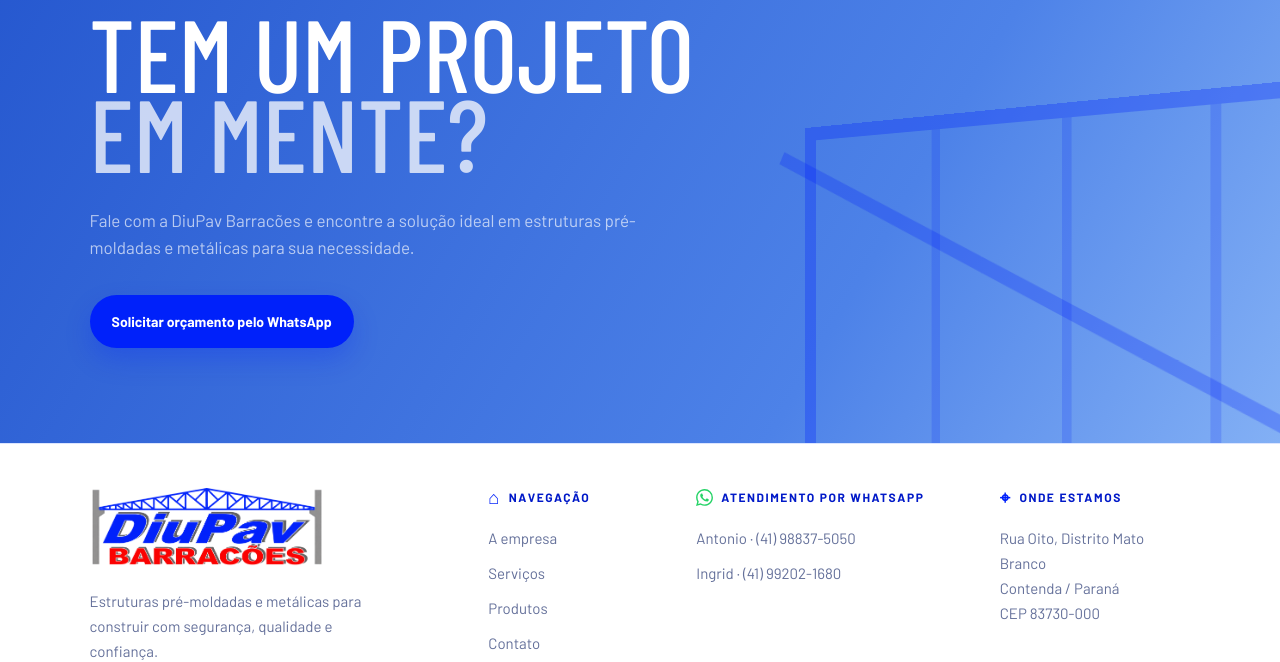
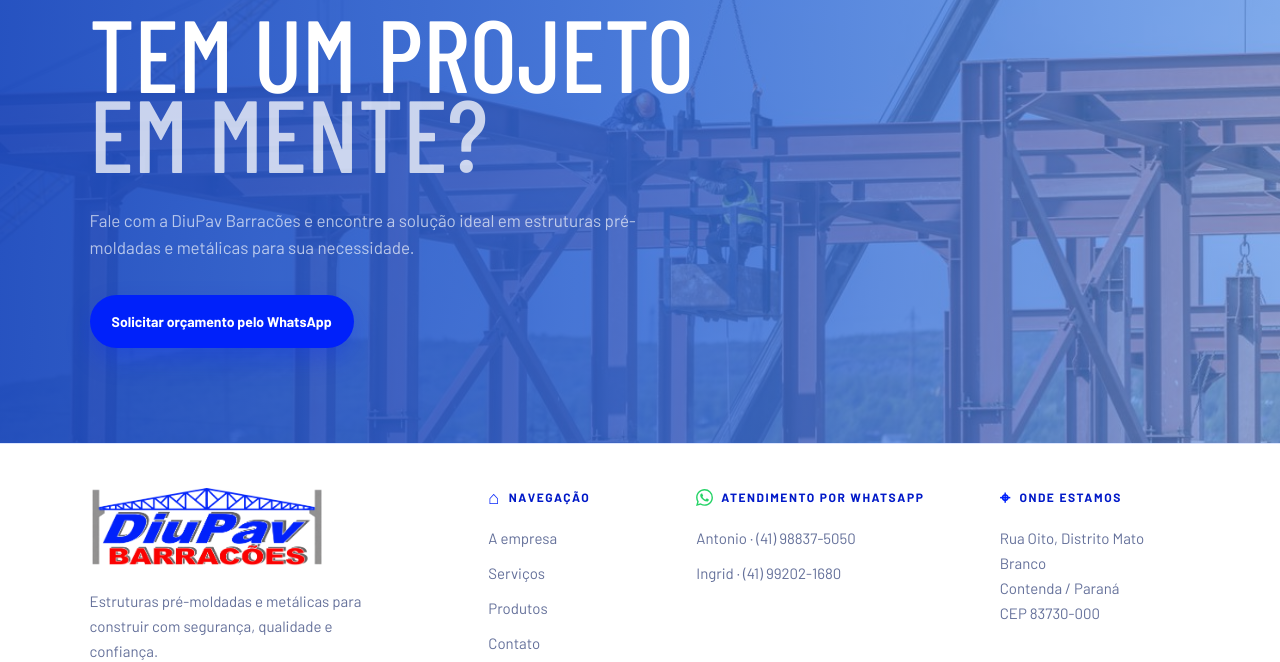
Before and after one commit to afucuhara/diupav-barracoes, a Next.js app: page / in a window 1280 px wide. Shown: the part 4228-4890 px from the top of the page. Built offline with nearby package versions, Linux system fonts and the light colour scheme; a web font is replaced by a local one.

Commit message:
Atualiza fundos de engenharia e CTA

```diff
--- a/app/components.tsx
+++ b/app/components.tsx
@@ -70,7 +70,6 @@
       <h2>Tem um projeto<br /><em>em mente?</em></h2>
       <p>Fale com a DiuPav Barracões e encontre a solução ideal em estruturas pré-moldadas e metálicas para sua necessidade.</p>
       <a className="button button-primary" href={whatsappUrl} target="_blank" rel="noreferrer">Solicitar orçamento pelo WhatsApp</a>
-      <div className="cta-frame" aria-hidden="true"><i /><i /><i /></div>
     </section>
   );
 }
--- a/app/globals.css
+++ b/app/globals.css
@@ -78,12 +78,12 @@
 .section-action { display: flex; justify-content: flex-end; padding: 35px clamp(30px, 7vw, 108px) 105px; }
 .text-link { font-size: 13px; font-weight: 700; text-transform: uppercase; letter-spacing: .08em; padding-bottom: 9px; border-bottom: 2px solid var(--green); display: inline-flex; gap: 28px; }
 
-.made-to-order { background: #edf3ff; color: var(--ink); min-height: 610px; display: grid; grid-template-columns: .9fr 1.1fr; overflow: hidden; border-block: 1px solid #dbe5ff; }
+.made-to-order { background: linear-gradient(90deg, #edf3ff 0%, rgba(237,243,255,.98) 38%, rgba(237,243,255,.52) 57%, rgba(237,243,255,.06) 73%), url('/images/hero-industrial-generated.png') center right/cover no-repeat; color: var(--ink); min-height: 610px; display: grid; grid-template-columns: .9fr 1.1fr; overflow: hidden; border-block: 1px solid #dbe5ff; }
 .order-copy { padding: 96px clamp(30px, 7vw, 108px); position: relative; z-index: 2; }
 .light-kicker { color: var(--lime); }
 .order-copy h2 { font-size: clamp(58px, 6vw, 86px); line-height: .88; }
 .order-copy p { max-width: 560px; color: #5d6e93; line-height: 1.65; font-size: 17px; margin: 25px 0 35px; }
-.order-art { border-left: 1px solid #d4e0ff; position: relative; min-height: 100%; background: linear-gradient(90deg, rgba(5,18,54,.58), rgba(5,18,54,.14)), url('/images/mezaninos.jpg') center/cover; }
+.order-art { position: relative; min-height: 100%; }
 .order-art i { position: absolute; font: normal 600 10px/1 var(--font-barlow); color: rgba(255,255,255,.45); }
 .order-art i:nth-of-type(1) { top: 25px; left: 25px; }.order-art i:nth-of-type(2) { top: 25px; right: 25px; }.order-art i:nth-of-type(3) { bottom: 25px; left: 25px; }.order-art i:nth-of-type(4) { bottom: 25px; right: 25px; }
 
@@ -106,14 +106,11 @@
 .about-copy p { color: #5d6e93; max-width: 610px; font-size: 17px; line-height: 1.65; margin: 26px 0 40px; }
 .light-link { color: white; width: fit-content; }
 
-.budget-cta { min-height: 565px; padding: 90px clamp(30px, 7vw, 108px); background: linear-gradient(120deg, #2456ce 0%, #4d82e8 68%, #83b0f5 100%); color: white; position: relative; overflow: hidden; display: flex; flex-direction: column; align-items: flex-start; justify-content: center; }
+.budget-cta { min-height: 565px; padding: 90px clamp(30px, 7vw, 108px); background: linear-gradient(90deg, rgba(29,75,190,.94) 0%, rgba(52,105,213,.84) 48%, rgba(96,153,234,.64) 100%), url('/images/estrutura-metalica.jpg') center/cover; color: white; position: relative; overflow: hidden; display: flex; flex-direction: column; align-items: flex-start; justify-content: center; }
 .budget-cta h2 { font-size: clamp(66px, 8vw, 116px); line-height: .78; position: relative; z-index: 2; }
 .budget-cta h2 em { color: white; font-style: normal; opacity: .74; }
 .budget-cta p { max-width: 570px; color: rgba(255,255,255,.66); font-size: 17px; line-height: 1.6; margin: 34px 0; position: relative; z-index: 2; }
 .budget-cta .button { position: relative; z-index: 2; }
-.cta-frame { position: absolute; width: 48vw; height: 420px; right: -7vw; bottom: -80px; border: 15px solid rgba(0,33,250,.3); border-bottom: 0; transform: perspective(700px) rotateY(-18deg); }
-.cta-frame::after { content: ''; position: absolute; height: 15px; width: 130%; background: rgba(0,33,250,.26); top: 45%; left: -15%; transform: rotate(27deg); }
-.cta-frame i { position: absolute; width: 10px; height: 100%; background: rgba(0,33,250,.18); top: 0; }.cta-frame i:nth-child(1){left:25%}.cta-frame i:nth-child(2){left:50%}.cta-frame i:nth-child(3){left:75%}
 
 .site-footer { background: #ffffff; color: var(--ink); padding: 44px clamp(30px, 7vw, 108px) 16px; border-top: 1px solid #dbe5ff; }
 .site-footer .brand img { height: 78px; }
@@ -261,7 +258,7 @@
   .order-copy { padding: 78px 22px; }.order-art { min-height: 300px; }
   .differentials { padding: 78px 22px; }.difference-list strong { font-size: 19px; }
   .about-number { padding: 55px 22px; min-height: 355px; }.about-number strong { font-size: 210px; }.about-copy { padding: 75px 22px; }
-  .budget-cta { padding: 82px 22px; min-height: 590px; }.budget-cta h2 { font-size: 68px; }.cta-frame { width: 85vw; opacity: .45; }
+  .budget-cta { padding: 82px 22px; min-height: 590px; }.budget-cta h2 { font-size: 68px; }
   .site-footer { padding: 40px 22px 18px; }.footer-main { grid-template-columns: 1fr; gap: 32px; padding-bottom: 28px; }.footer-bottom { flex-direction: column; gap: 10px; }
   .page-hero { min-height: 560px; padding: 150px 22px 70px; }.page-hero h1 { font-size: 60px; }.page-hero p { font-size: 16px; }
   .content-split { padding: 78px 22px; grid-template-columns: 1fr; gap: 35px; }.content-split h2, .catalog-intro h2, .values-section > h2 { font-size: 51px; }
```
